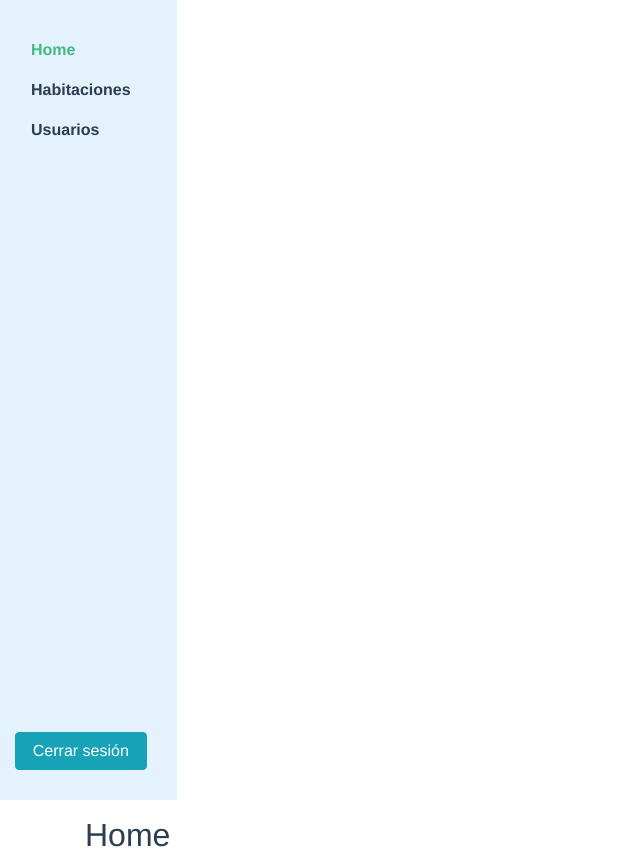
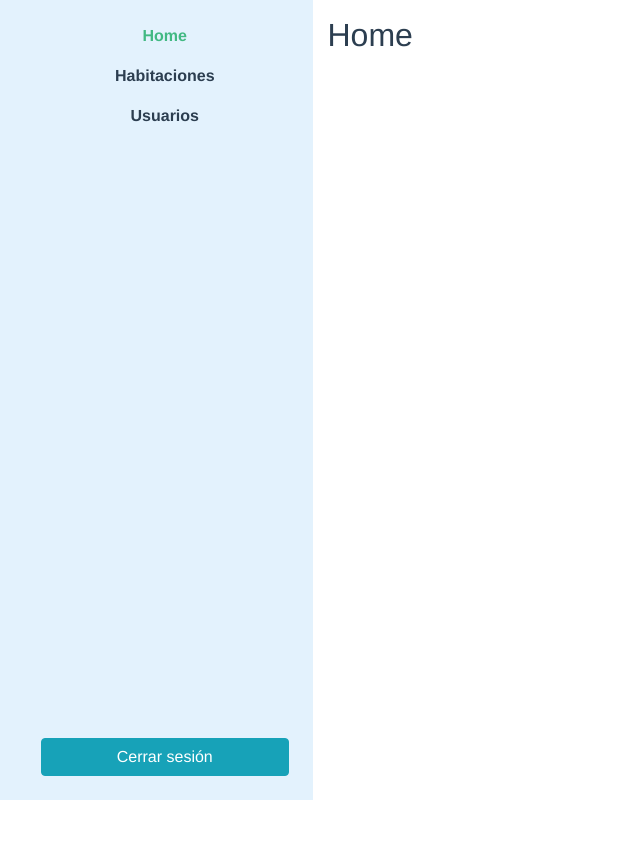
Before and after one commit to victorfch/nice-tidy-project, a Vue app in the folder src/front/: page / in a window 1280 px wide. Shown: the whole page, without its empty margins (0-640 px from the left). After the commit the page ends 800 px from the top, so only its background shows below. Built offline with nearby package versions, Linux system fonts and the light colour scheme.

Commit message:
navbar mejorado

```diff
--- a/src/front/src/App.vue
+++ b/src/front/src/App.vue
@@ -1,7 +1,7 @@
 <template>
   <div class="row">
     <navbar />
-    <div class="container mt-3">
+    <div class="container col-md-9 mt-3">
       <router-view />
     </div>
   </div>
--- a/src/front/src/components/HelloWorld.vue
+++ /dev/null
@@ -1,58 +0,0 @@
-<template>
-  <div class="hello">
-    <h1>{{ msg }}</h1>
-    <p>
-      For a guide and recipes on how to configure / customize this project,<br>
-      check out the
-      <a href="https://cli.vuejs.org" target="_blank" rel="noopener">vue-cli documentation</a>.
-    </p>
-    <h3>Installed CLI Plugins</h3>
-    <ul>
-      <li><a href="https://github.com/vuejs/vue-cli/tree/dev/packages/%40vue/cli-plugin-babel" target="_blank" rel="noopener">babel</a></li>
-      <li><a href="https://github.com/vuejs/vue-cli/tree/dev/packages/%40vue/cli-plugin-eslint" target="_blank" rel="noopener">eslint</a></li>
-    </ul>
-    <h3>Essential Links</h3>
-    <ul>
-      <li><a href="https://vuejs.org" target="_blank" rel="noopener">Core Docs</a></li>
-      <li><a href="https://forum.vuejs.org" target="_blank" rel="noopener">Forum</a></li>
-      <li><a href="https://chat.vuejs.org" target="_blank" rel="noopener">Community Chat</a></li>
-      <li><a href="https://twitter.com/vuejs" target="_blank" rel="noopener">Twitter</a></li>
-      <li><a href="https://news.vuejs.org" target="_blank" rel="noopener">News</a></li>
-    </ul>
-    <h3>Ecosystem</h3>
-    <ul>
-      <li><a href="https://router.vuejs.org" target="_blank" rel="noopener">vue-router</a></li>
-      <li><a href="https://vuex.vuejs.org" target="_blank" rel="noopener">vuex</a></li>
-      <li><a href="https://github.com/vuejs/vue-devtools#vue-devtools" target="_blank" rel="noopener">vue-devtools</a></li>
-      <li><a href="https://vue-loader.vuejs.org" target="_blank" rel="noopener">vue-loader</a></li>
-      <li><a href="https://github.com/vuejs/awesome-vue" target="_blank" rel="noopener">awesome-vue</a></li>
-    </ul>
-  </div>
-</template>
-
-<script>
-export default {
-  name: 'HelloWorld',
-  props: {
-    msg: String
-  }
-}
-</script>
-
-<!-- Add "scoped" attribute to limit CSS to this component only -->
-<style scoped>
-h3 {
-  margin: 40px 0 0;
-}
-ul {
-  list-style-type: none;
-  padding: 0;
-}
-li {
-  display: inline-block;
-  margin: 0 10px;
-}
-a {
-  color: #42b983;
-}
-</style>
--- a/src/front/src/components/Navbar.vue
+++ b/src/front/src/components/Navbar.vue
@@ -1,8 +1,24 @@
 <template>
-  <div
-    class="nav vh-100 flex-column navbar-light"
+  <nav
+    class="navbar navbar-expand-lg navbar-light col-lg-3 col-sm-12"
     style="background-color: #e3f2fd"
   >
+    <router-link class="navbar-brand m-2" to="/">
+      <span class="d-block d-lg-none">Nice & Tidy</span>
+    </router-link>
+    <button
+      class="navbar-toggler"
+      type="button"
+      data-toggle="collapse"
+      data-target="#navbarSupportedContent"
+      aria-controls="navbarSupportedContent"
+      aria-expanded="false"
+      aria-label="Toggle navigation"
+    >
+      <span class="navbar-toggler-icon"></span>
+    </button>
+    <div class="collapse navbar-collapse p-2" id="navbarSupportedContent">
+      <ul class="navbar-nav">
         <li class="nav-item">
           <router-link class="nav-link" to="/">Home</router-link>
         </li>
@@ -14,9 +30,10 @@
         <li class="nav-item">
           <router-link class="nav-link" to="/usuarios">Usuarios</router-link>
         </li>
-
         <button class="btn btn-info mt-auto">Cerrar sesión</button>
+      </ul>
     </div>
+  </nav>
 </template>
 
 <script>
@@ -26,16 +43,42 @@ export default {
 </script>
 
 <style scoped>
-.nav {
-  padding: 30px;
+nav .navbar-collapse .navbar-nav a.router-link-exact-active {
+  color: #42b983;
 }
-
-.nav a {
+nav .navbar-collapse .navbar-nav a {
   font-weight: bold;
   color: #2c3e50;
 }
 
-.nav a.router-link-exact-active {
-  color: #42b983;
+@media (min-width: 990px) {
+  nav {
+    text-align: center;
+    display: flex;
+    height: 100vh;
+  }
+  nav .navbar-brand {
+    display: flex;
+    margin: auto auto 0;
+    padding: 0.5rem;
+  }
+  nav .navbar-collapse {
+    display: flex;
+    align-items: flex-start;
+    flex-grow: 0;
+    width: 100%;
+    margin-bottom: auto;
+  }
+  nav .navbar-collapse .navbar-nav {
+    flex-direction: column;
+    width: 100%;
+  }
+  nav .navbar-collapse .navbar-nav .nav-item,
+  nav .navbar-collapse .navbar-nav .nav-item .nav-link {
+    display: block;
+  }
+  nav .navbar-collapse .navbar-nav {
+    height: 95vh;
+  }
 }
 </style>
```
Lines whose indentation alone changed are shown as unchanged.
